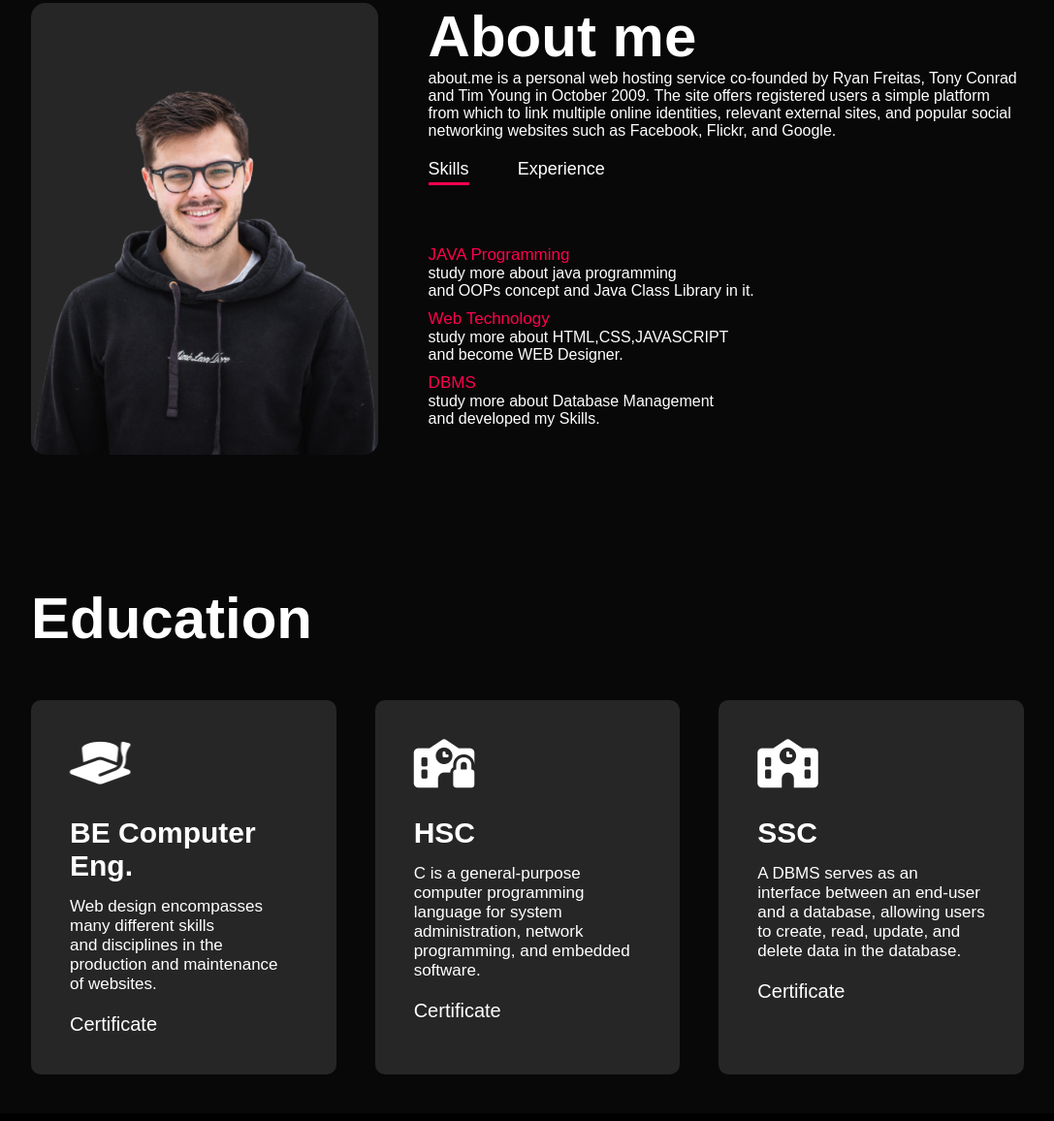
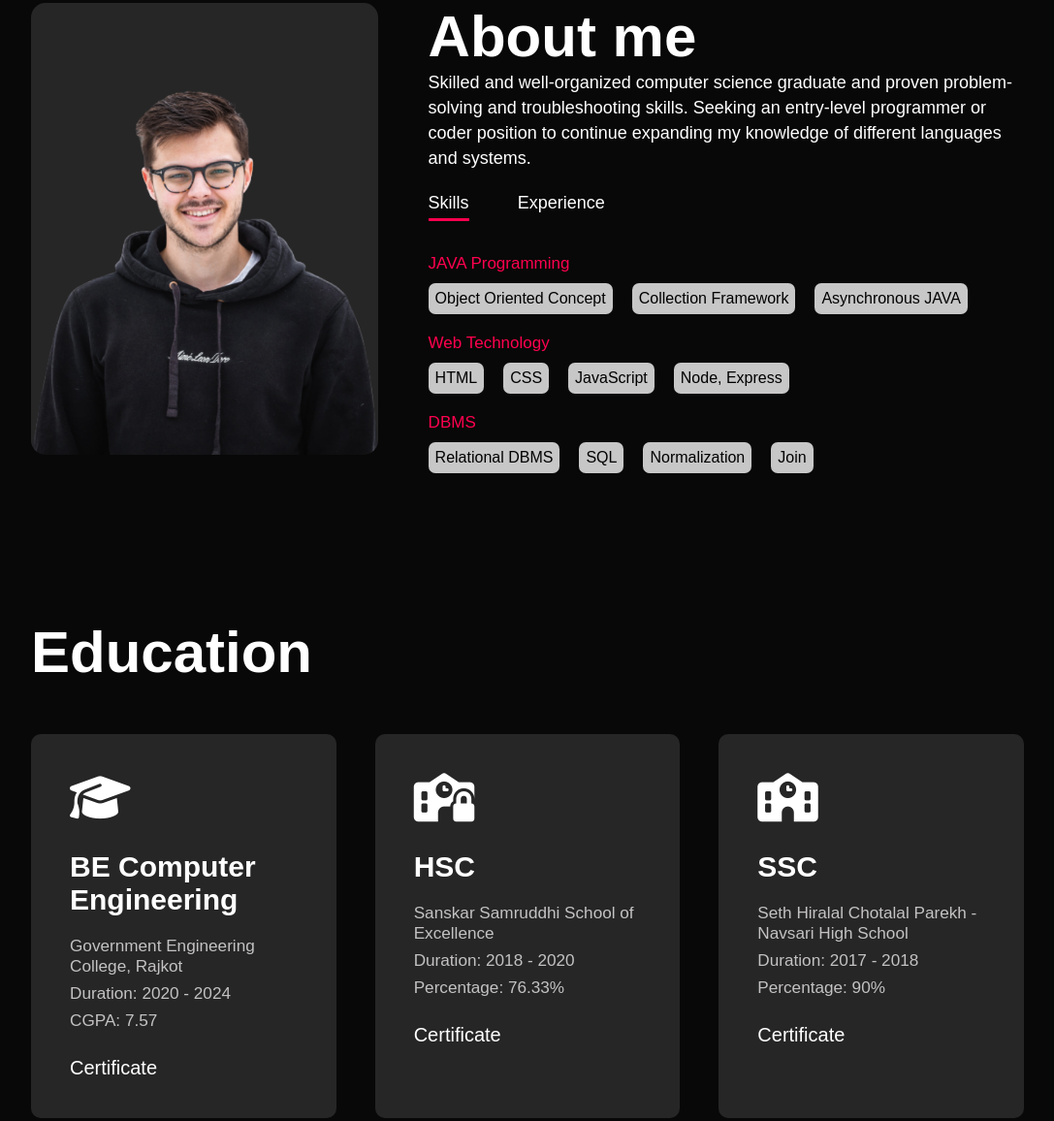
Before and after one commit to wgaurav801/personal-portfolio-website, a plain HTML site: page index.html in a window 1280 px wide. Shown: the part 1287-2443 px from the top of the page at 97% size, without its empty margins (96-1183 px from the left). Drawn offline with Linux system fonts and the light colour scheme.

Commit message:
modified project and about me section

```diff
--- a/index.html
+++ b/index.html
@@ -1,24 +1,29 @@
 <!DOCTYPE html>
 <html lang="en">
+  <head>
+    <meta charset="UTF-8" />
+    <meta http-equiv="X-UA-Compatible" content="IE=edge" />
+    <meta name="viewport" content="width=device-width, initial-scale=1.0" />
+    <link
+      rel="icon"
+      href="images/profile.png"
+      type="image/x-icon"
+      style="border-radius: 10px"
+    />
+    <title>Personal portfolio</title>
+    <script
+      src="https://kit.fontawesome.com/4f13dde062.js"
+      crossorigin="anonymous"
+    ></script>
 
-<head>
-    <meta charset="UTF-8">
-    <meta http-equiv="X-UA-Compatible" content="IE=edge">
-    <meta name="viewport" content="width=device-width, initial-scale=1.0">
-    <link rel="icon" href="images/profile.png" type="image/x-icon" style="border-radius: 10px;" />
-    <title>Personal portfolio</title>
-    <script src="https://kit.fontawesome.com/4f13dde062.js" crossorigin="anonymous"></script>
-
-    <link rel="stylesheet" href="style.css" >
+    <link rel="stylesheet" href="style.css" />
   </head>
 
   <body>
-
-
     <div id="header">
       <div class="container">
         <nav>
-                <img src="images/logo-color11.png" class="logo">
+          <img src="images/logo-color11.png" class="logo" />
           <ul>
             <li><a href="#header">Home</a></li>
             <li><a href="#about">About</a></li>
@@ -29,62 +34,78 @@
         </nav>
         <div class="header-text">
           <p>WEB Designer</p>
-                <h1>Hi, i'm <span>Gaurav</span><br>From Navsari,Gujarat</h1>
+          <h1>Hi, i'm <span>Gaurav</span><br />From Navsari,Gujarat</h1>
+        </div>
       </div>
     </div>
 
-    </div>
-
-
-
-
-
     <!--------------------about------------------------------>
     <div id="about">
-
       <div class="container">
         <div class="row">
           <div class="about-col-1">
-                    <img src="images/user.png">
+            <img src="images/user.png" />
           </div>
           <div class="about-col-2">
             <h1 class="sub-title">About me</h1>
-                    <p>about.me is a personal web hosting service co-founded by Ryan Freitas,
-                        Tony Conrad and Tim Young in October 2009.
-                        The site offers registered users a simple platform from which to link multiple online
-                        identities,
-                        relevant external sites, and popular social networking websites such as Facebook,
-                        Flickr, and Google.</p>
+            <p>
+              Skilled and well-organized computer science graduate and proven
+              problem-solving and troubleshooting skills. Seeking an entry-level
+              programmer or coder position to continue expanding my knowledge of
+              different languages and systems.
+            </p>
 
             <div class="tab-titles">
-                        <p class="tab-links active-link" onclick="opentab('skills')">Skills</p>
-                        <p class="tab-links" onclick="opentab('experience')">Experience</p>
-
+              <p class="tab-links active-link" onclick="opentab('skills')">
+                Skills
+              </p>
+              <p class="tab-links" onclick="opentab('experience')">
+                Experience
+              </p>
             </div>
             <div class="tab-contents active-tab" id="skills">
-                        <ul><br>
-                            <li><span>JAVA Programming</span><br>study more about java programming<br>and OOPs concept and Java Class Library
-                                in it.</li>
-                            <li><span>Web Technology</span><br>study more about HTML,CSS,JAVASCRIPT<br>and become WEB
-                                Designer.</li>
-                            <li><span>DBMS</span><br>study more about Database Management<br>and developed my Skills.
+              <ul>
+                <li>
+                  <span>JAVA Programming</span>
+                  <div class="skills">
+                    <ul>
+                      <li>Object Oriented Concept</li>
+                      <li>Collection Framework</li>
+                      <li>Asynchronous JAVA</li>
+                    </ul>
+                  </div>
                 </li>
-
-
+                <li>
+                  <span>Web Technology</span>
+                  <div class="skills">
+                    <ul>
+                      <li>HTML</li>
+                      <li>CSS</li>
+                      <li>JavaScript</li>
+                      <li>Node, Express</li>
                     </ul>
-
+                  </div>
+                </li>
+                <li>
+                  <span>DBMS</span><div class="skills">
+                    <ul>
+                      <li>Relational DBMS</li>
+                      <li>SQL</li>
+                      <li>Normalization</li>
+                      <li>Join</li>
+                    </ul>
+                  </div>
+                </li>
+              </ul>
             </div>
 
             <div class="tab-contents" id="experience">
               NoTHING MORE DONE BY ME........
             </div>
           </div>
-
         </div>
       </div>
     </div>
-
-
 
     <!-------------------------services-------------------->
 
@@ -92,35 +113,41 @@
       <div class="container">
         <h1 class="sub-title">Education</h1>
         <div class="services-list">
-                <div>
-                    <i class="fa-solid fa-graduation-cap fa-spin"></i>
+          <div class="education">
+            <i class="fa-solid fa-graduation-cap fa"></i>
 
-                    <h2>BE Computer Eng.</h2>
-                    <p>Web design encompasses many different skills<br>
-                        and disciplines in the production and maintenance<br> of websites.</p>
+            <h2>BE Computer Engineering</h2>
+            <ul>
+              <li>Government Engineering College, Rajkot</li>
+              <li>Duration: 2020 - 2024</li>
+              <li>CGPA: 7.57</li>
+            </ul>
             <a href="#">Certificate</a>
           </div>
-                <div>
+          <div class="education">
             <i class="fa-solid fa-school-lock"></i>
             <h2>HSC</h2>
-                    <p>C is a general-purpose computer programming language for system administration,
-                        network programming, and embedded software.</p>
+            <ul>
+              <li>Sanskar Samruddhi School of Excellence</li>
+              <li>Duration: 2018 - 2020</li>
+              <li>Percentage: 76.33%</li>
+            </ul>
             <a href="#">Certificate</a>
           </div>
 
-                <div>
+          <div class="education">
             <i class="fa-sharp fa-solid fa-school"></i>
             <h2>SSC</h2>
-                    <p>A DBMS serves as an interface between an end-user and a database,
-                        allowing users to create, read, update, and delete data in the database.</p>
+            <ul>
+              <li>Seth Hiralal Chotalal Parekh - Navsari High School</li>
+              <li>Duration: 2017 - 2018</li>
+              <li>Percentage: 90%</li>
+            </ul>
             <a href="#">Certificate</a>
           </div>
-
-            </div>
-
         </div>
       </div>
-
+    </div>
 
     <!-------------------------Portfolio---------->
 
@@ -128,40 +155,47 @@
       <div class="container">
         <h1 class="sub-title">Projects</h1>
         <div class="work-list">
-
           <div class="work">
-                    <img src="images/work-1.png"><br>
+            <img src="images/xo.jpeg" /><br />
             <div class="layer">
-                        <h3> fghvjbkn</h3>
-                        <p>cfghvjbknzsdfxgcvhbjfghj kgfhg jbnkfdxgchjbkngfchvjbkn
+              <h3>fghvjbkn</h3>
+              <p>
+                cfghvjbknzsdfxgcvhbjfghj kgfhg jbnkfdxgchjbkngfchvjbkn
                 zdxfcghvjbknlmgfhbj n,m.
               </p>
-                        <a href="#"><i class="fa-solid fa-arrow-up-right-from-square"></i></a>
+              <a href="#"
+                ><i class="fa-solid fa-arrow-up-right-from-square"></i
+              ></a>
             </div>
           </div>
 
           <div class="work">
-                    <img src="images/work-2.png">
+            <img src="images/weather.jpeg" />
             <div class="layer">
-                        <h3> fghvjbkn</h3>
-                        <p>cfghvjbknzsdfxgcvhbjfghj kgfhg jbnkfdxgchjbkngfchvjbkn
+              <h3>fghvjbkn</h3>
+              <p>
+                cfghvjbknzsdfxgcvhbjfghj kgfhg jbnkfdxgchjbkngfchvjbkn
                 zdxfcghvjbknlmgfhbj n,m.
               </p>
-                        <a href="#"><i class="fa-solid fa-arrow-up-right-from-square"></i></a>
+              <a href="#"
+                ><i class="fa-solid fa-arrow-up-right-from-square"></i
+              ></a>
             </div>
           </div>
 
           <div class="work">
-                    <img src="images/work-3.png">
+            <img src="images/eatRightFood.jpeg" />
             <div class="layer">
-                        <h3> fghvjbkn</h3>
-                        <p>cfghvjbknzsdfxgcvhbjfghj kgfhg jbnkfdxgchjbkngfchvjbkn
+              <h3>fghvjbkn</h3>
+              <p>
+                cfghvjbknzsdfxgcvhbjfghj kgfhg jbnkfdxgchjbkngfchvjbkn
                 zdxfcghvjbknlmgfhbj n,m.
               </p>
-                        <a href="#"><i class="fa-solid fa-arrow-up-right-from-square"></i></a>
+              <a href="#"
+                ><i class="fa-solid fa-arrow-up-right-from-square"></i
+              ></a>
             </div>
           </div>
-
         </div>
 
         <a href="#" class="btn">See more</a>
@@ -174,60 +208,73 @@
       <div class="container">
         <div class="row">
           <div class="contact-left">
-                    <h1 class="sub-title"> Contact Me</h1>
-                    <p><i class="fa-solid fa-paper-plane"></i>cosnjvdj@gmail.com</p>
-                    <p><i class="fa-solid fa-square-phone"></i>9037115096</p>
+            <h1 class="sub-title">Contact Me</h1>
+            <p><i class="fa-solid fa-paper-plane"></i>wgaurav801@gmail.com</p>
+            <p><i class="fa-solid fa-square-phone"></i>8849731117</p>
             <div class="social-icons">
               <a href=""><i class="fa-brands fa-facebook"></i></a>
               <a href=""><i class="fa-brands fa-square-twitter"></i></a>
               <a href=""><i class="fa-brands fa-instagram"></i></a>
               <a href=""><i class="fa-brands fa-whatsapp"></i></a>
-
             </div>
-                    <a href="images/my-cv.pdf" download class="btn btn2" target="_blank">Download CV</a>
+            <a href="images/my-cv.pdf" download class="btn btn2" target="_blank"
+              >Download CV</a
+            >
           </div>
           <div class="contact-right">
             <form name="submit-to-google-sheet">
-                        <input type="text" name="Name" placeholder="Enter Your Name" required class="name">
-                        <input type="email" name="Email" placeholder="Your Email" required class="name">
-                        <textarea name="Message" rows="6" placeholder="Your Message" class="name"></textarea>
+              <input
+                type="text"
+                name="Name"
+                placeholder="Enter Your Name"
+                required
+                class="name"
+              />
+              <input
+                type="email"
+                name="Email"
+                placeholder="Your Email"
+                required
+                class="name"
+              />
+              <textarea
+                name="Message"
+                rows="6"
+                placeholder="Your Message"
+                class="name"
+              ></textarea>
               <button type="submit" class="btn btn2">Submit</button>
-
             </form>
             <span id="msg">Send some Message to me</span>
           </div>
-
         </div>
       </div>
       <div class="copyright">
-
-            <p>Copyright <i class="fa-solid fa-copyright"></i> Siddique. Made with <i class="fa-brands fa-youtube"></i>
-                by Siddique.</p>
+        <p>
+          Copyright <i class="fa-solid fa-copyright"></i> Made with by Gaurav Vagh.
+        </p>
       </div>
     </div>
 
-
-    <script src="index.js">
-    </script>
-
+    <script src="index.js"></script>
 
     <script>
-        const scriptURL = 'https://script.google.com/macros/s/AKfycbzBck1r0mCa4GCZWMVjhrq2XliVDEP1BL3CysBDhHEs-2GKg3eY1qKb-97geqaio5Nu/exec'
-        const form = document.forms['submit-to-google-sheet']
-        const msg = document.getElementById("msg")
-        form.addEventListener('submit', e => {
-            e.preventDefault()
-            fetch(scriptURL, { method: 'POST', body: new FormData(form) })
-                .then(response => {
-                    msg.innerHTML = "Message sent successfully!!!!!!!"
+      const scriptURL =
+        "https://script.google.com/macros/s/AKfycbzBck1r0mCa4GCZWMVjhrq2XliVDEP1BL3CysBDhHEs-2GKg3eY1qKb-97geqaio5Nu/exec";
+      const form = document.forms["submit-to-google-sheet"];
+      const msg = document.getElementById("msg");
+      form.addEventListener("submit", (e) => {
+        e.preventDefault();
+        fetch(scriptURL, { method: "POST", body: new FormData(form) })
+          .then((response) => {
+            msg.innerHTML = "Message sent successfully!!!!!!!";
             setTimeout(function () {
-                        msg.innerHTML = ""
-                    }, 5000)
-                    form.reset()
+              msg.innerHTML = "";
+            }, 5000);
+            form.reset();
           })
-                .catch(error => console.error('Error!', error.message))
-        })
+          .catch((error) => console.error("Error!", error.message));
+      });
     </script>
   </body>
-
 </html>
--- a/style.css
+++ b/style.css
@@ -8,6 +8,9 @@
 }
 html{
     scroll-behavior: smooth;
+}
+ul{
+    list-style: none;
 }
 /* body{
 
@@ -215,6 +218,7 @@ nav ul li a:hover::after{
     border-radius: 10px;
     position: relative;
     overflow: hidden;
+    cursor: pointer;
 
 }
 .work img{
@@ -372,6 +376,40 @@ form .btn2{
 }
 
 
+p{
+    font-size: 18px;
+    line-height: 26px;
+}
+
+.education{
+    cursor: pointer;
+}
+.education ul{
+    font-size: larger;
+    margin-top: 20px;
+    color:#c4c2c2;
+}
+
+.education ul li {
+    font-size: 110%;
+    margin-block: 7px;
+}
+
+.skills ul{
+    display: flex;
+    gap: 20px;
+}
+.skills ul li{
+    background-color: #c8c7c7;
+    color: #000;
+    padding: 7px;
+    border-radius: 7px;
+    cursor: pointer;
+}
+.skills ul li:hover{
+    background-color: #bebdbd;
+}
+
 
 /*-------------------CSS FOR SMALLER SCREEN-------------------*/
 
```
Also changed, not shown: images/eatRightFood.jpeg (added), images/weather.jpeg (added), images/xo.jpeg (added). Lines whose indentation alone changed are shown as unchanged.
